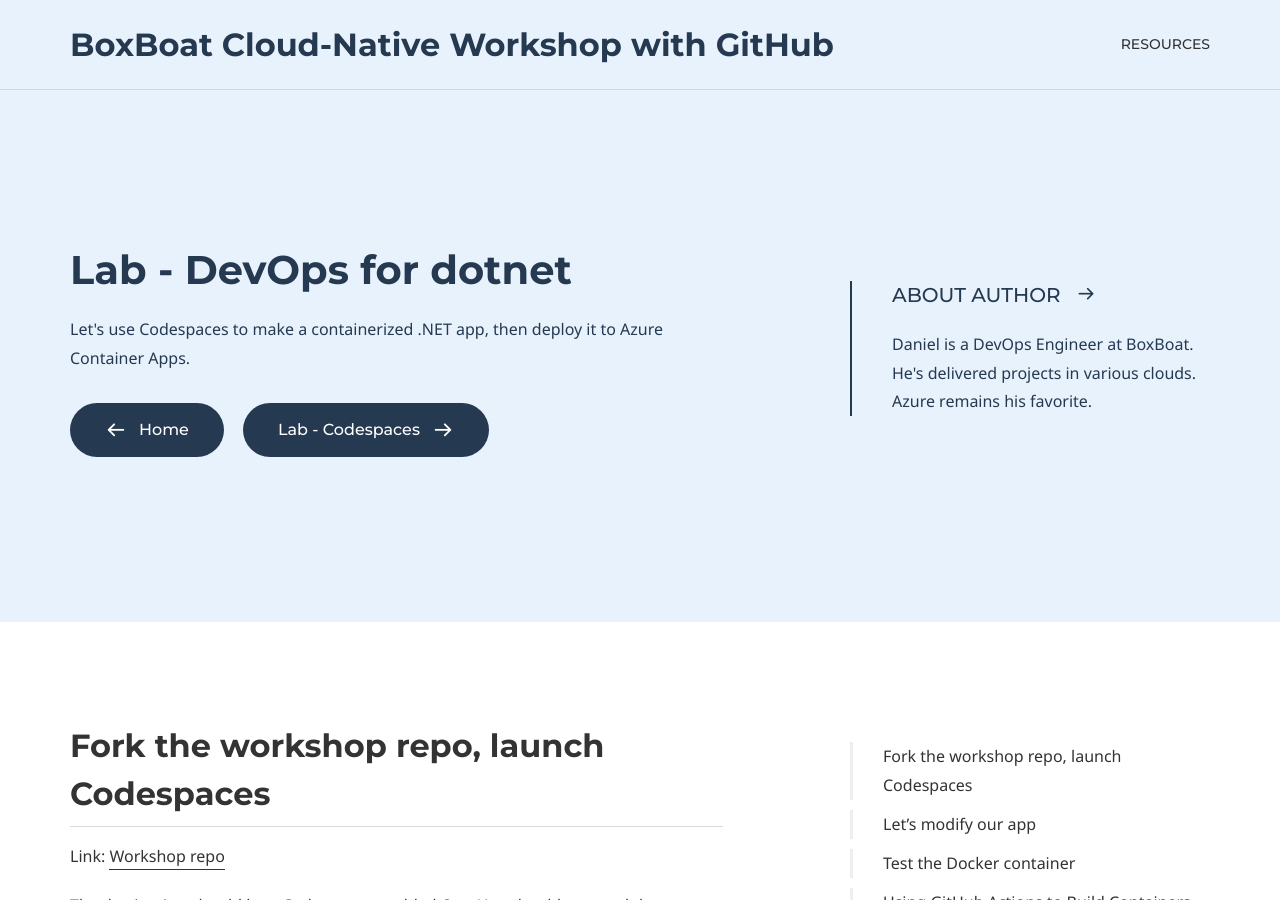
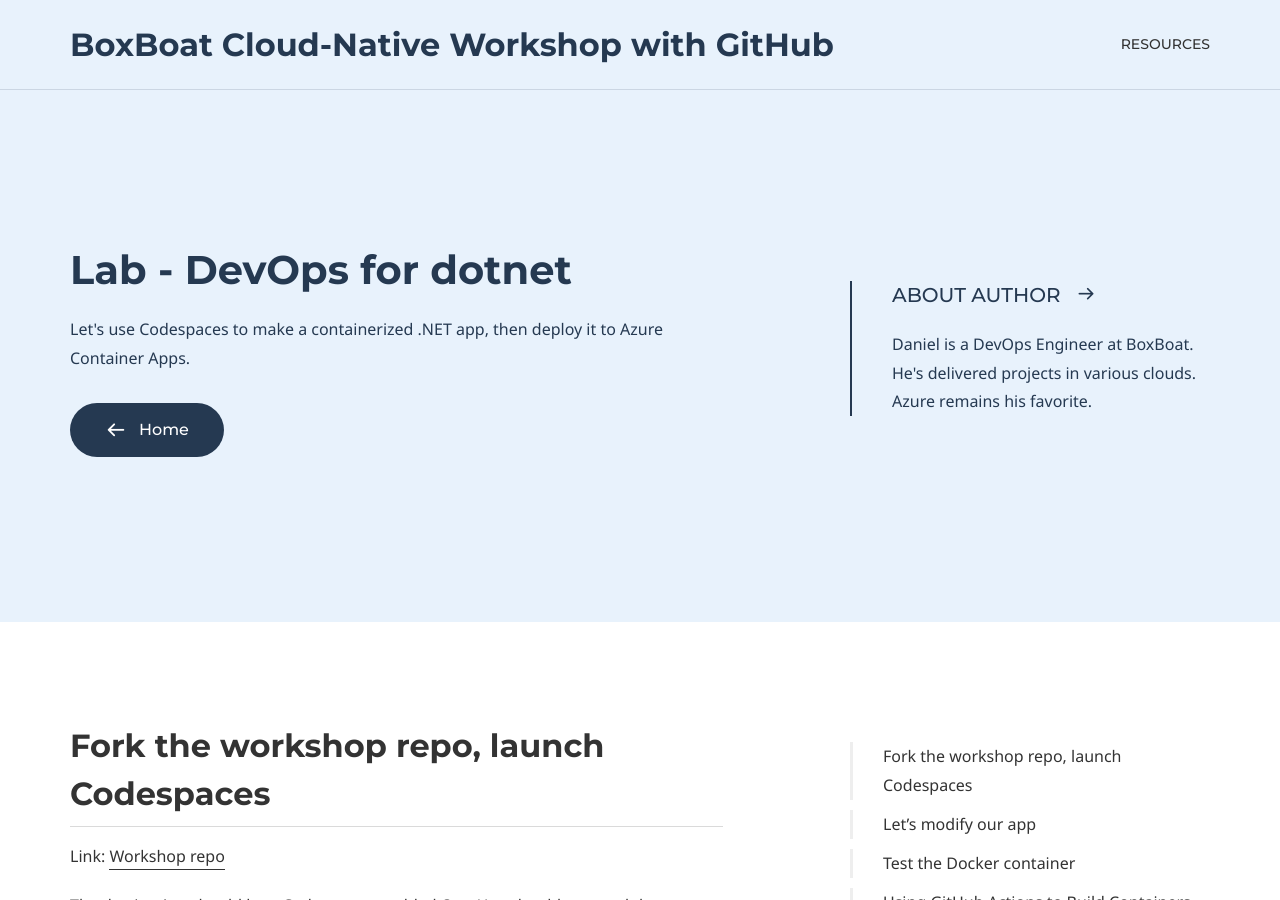
Before and after one commit to boxboat/github-cloud-native-workshop, a Jekyll site: the page built from lab-codespaces.md, in a window 1280 px wide and 900 px high. Built offline with Jekyll 4.4.1, drawn with Linux system fonts in a browser that asks for light colours; some web fonts are replaced.

```diff
--- a/lab-codespaces.md
+++ b/lab-codespaces.md
@@ -23,9 +23,6 @@ page_nav:
     prev:
         content: Home
         url: '/'
-    next:
-        content: Lab - Codespaces
-        url: '/lab-codespaces'
 ---
 
 ## Fork the workshop repo, launch Codespaces
```
